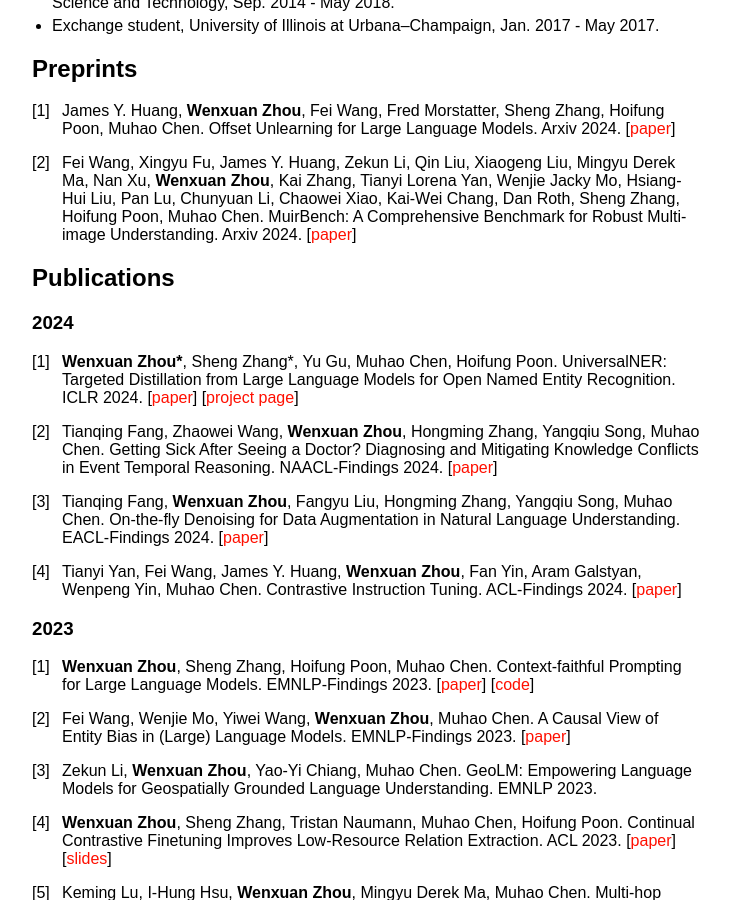
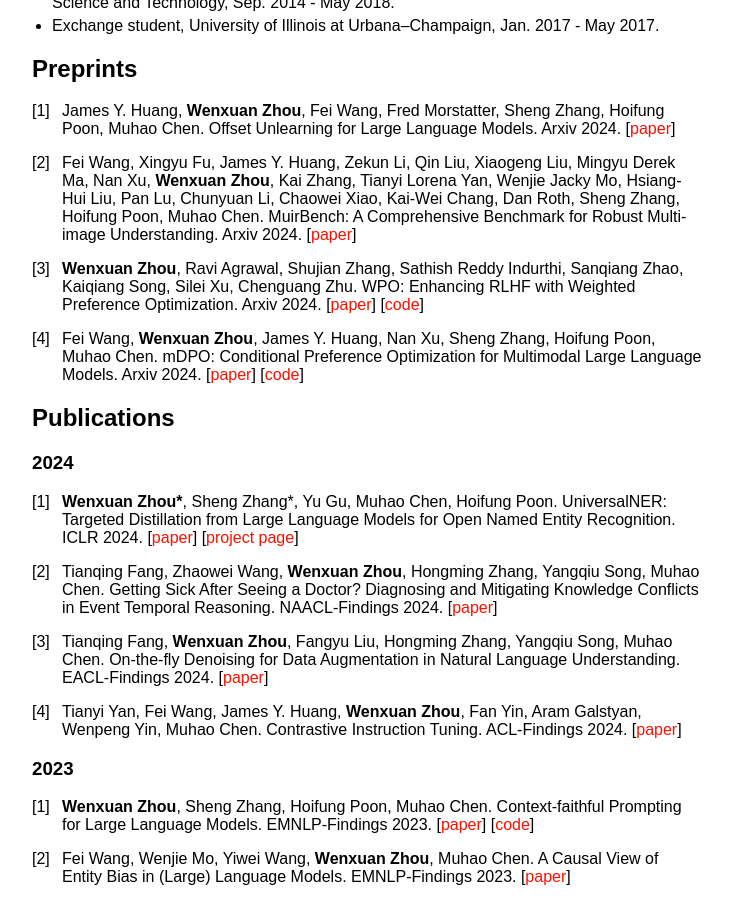
Before and after one commit to wzhouad/wzhouad.github.io, a Jekyll site: the page built from index.md, in a window 1280 px wide and 900 px high, scrolled down 435 px. Shown: the whole window, without its empty margins (258-990 px from the left). Built offline with Jekyll 4.4.1, drawn with Linux system fonts in a browser that asks for light colours; our own code applies the rules of GitHub Pages for plain Markdown files.

Commit message:
Update index.md

```diff
--- a/index.md
+++ b/index.md
@@ -21,6 +21,10 @@
 1. James Y. Huang, **Wenxuan Zhou**, Fei Wang, Fred Morstatter, Sheng Zhang, Hoifung Poon, Muhao Chen. Offset Unlearning for Large Language Models. Arxiv 2024. \[[paper](https://arxiv.org/abs/2404.11045)\]
 
 1. Fei Wang, Xingyu Fu, James Y. Huang, Zekun Li, Qin Liu, Xiaogeng Liu, Mingyu Derek Ma, Nan Xu, **Wenxuan Zhou**, Kai Zhang, Tianyi Lorena Yan, Wenjie Jacky Mo, Hsiang-Hui Liu, Pan Lu, Chunyuan Li, Chaowei Xiao, Kai-Wei Chang, Dan Roth, Sheng Zhang, Hoifung Poon, Muhao Chen. MuirBench: A Comprehensive Benchmark for Robust Multi-image Understanding. Arxiv 2024. \[[paper](https://arxiv.org/abs/2406.09411)\]
+
+1. **Wenxuan Zhou**, Ravi Agrawal, Shujian Zhang, Sathish Reddy Indurthi, Sanqiang Zhao, Kaiqiang Song, Silei Xu, Chenguang Zhu. WPO: Enhancing RLHF with Weighted Preference Optimization. Arxiv 2024. \[[paper](https://arxiv.org/abs/2406.11827)\] \[[code](https://github.com/wzhouad/WPO)\]
+
+1. Fei Wang, **Wenxuan Zhou**, James Y. Huang, Nan Xu, Sheng Zhang, Hoifung Poon, Muhao Chen. mDPO: Conditional Preference Optimization for Multimodal Large Language Models. Arxiv 2024. \[[paper](https://arxiv.org/abs/2406.11839)\] \[[code](https://github.com/luka-group/mDPO)\]
 
 
 ## Publications
```
